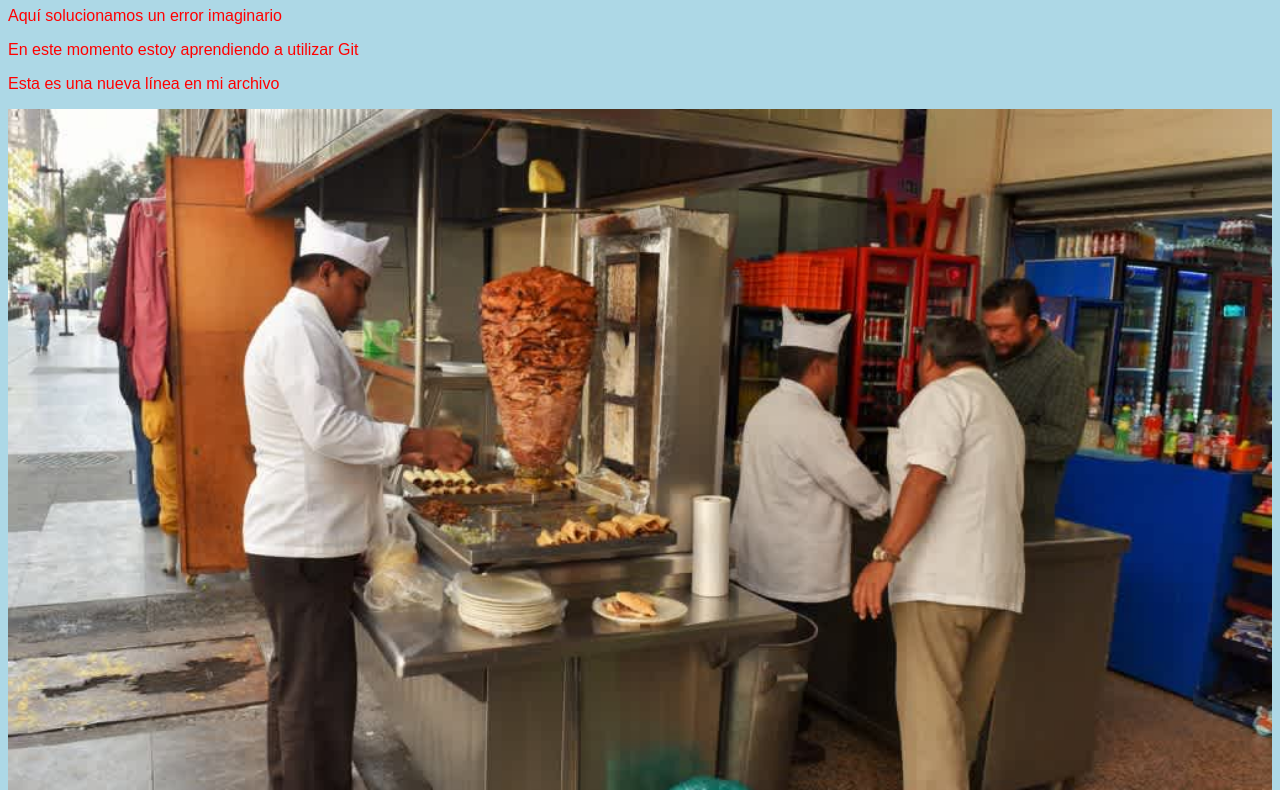
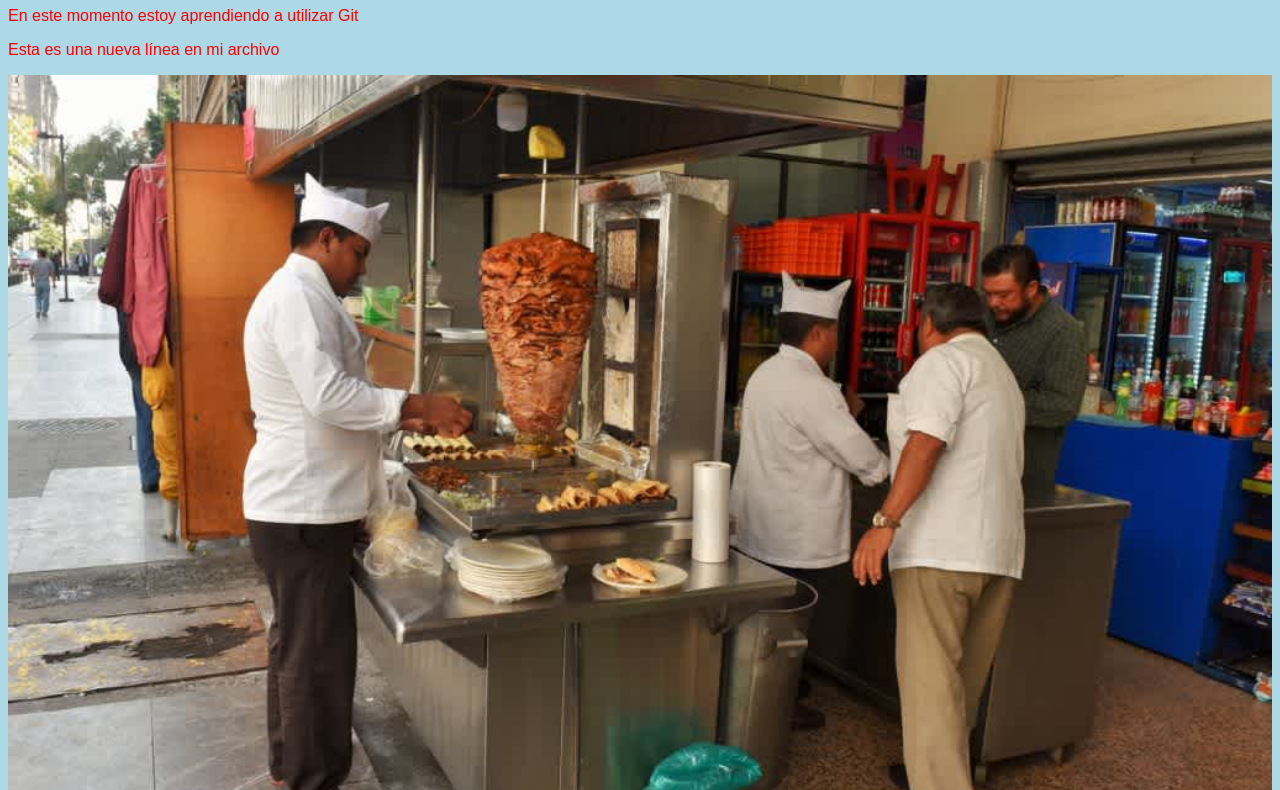
Before and after one commit to LudicrousGosling/git-project, a plain HTML site: page index.html in a window 1280 px wide. Shown: the part 73-863 px from the top of the page. Drawn offline with Linux system fonts and the light colour scheme.

Commit message:
Eliminé el error

```diff
--- a/index.html
+++ b/index.html
@@ -8,9 +8,6 @@
 </head>
 <body>
     <h1>Cómo utilizar Git</h1>
-
-    <p>Aquí solucionamos un error imaginario</p>
-
     <p>En este momento estoy aprendiendo a utilizar Git</p>
     <p>Esta es una nueva línea en mi archivo</p>
     <img src="taqueria.jpg" alt="Imagen de una taquería" style="width: 100%;">
```
